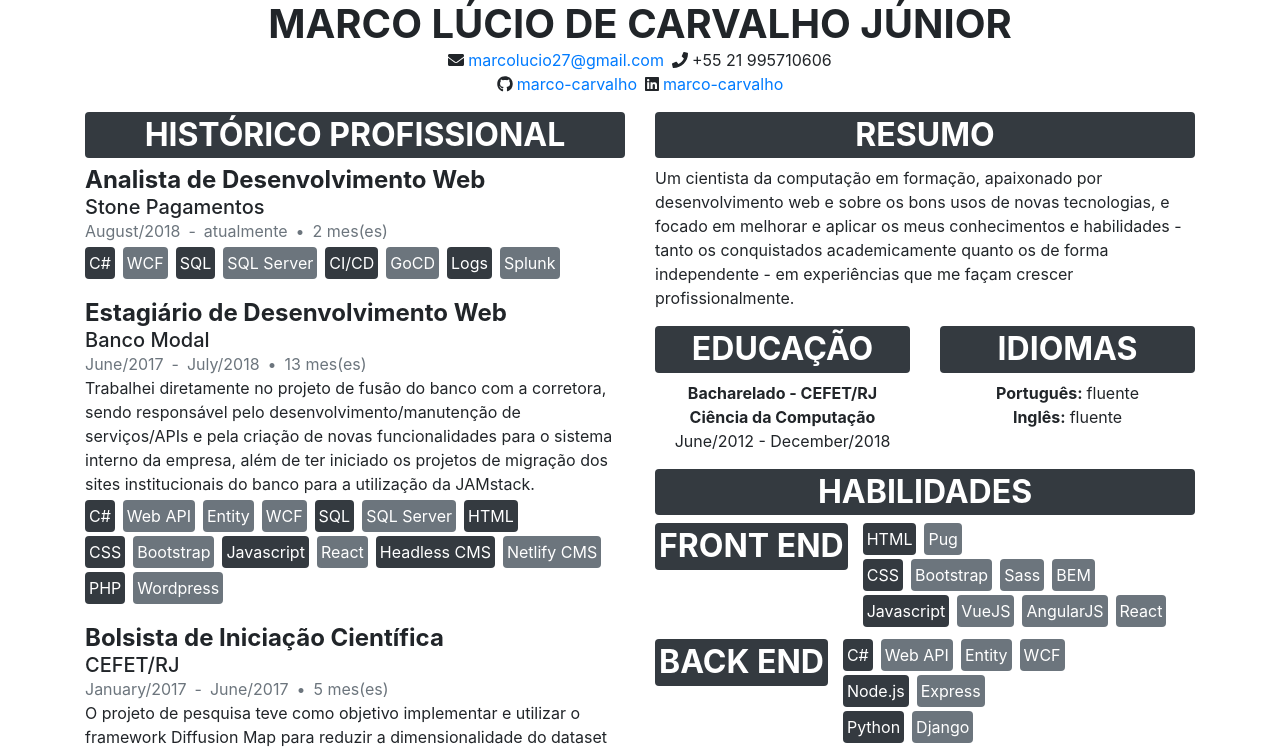
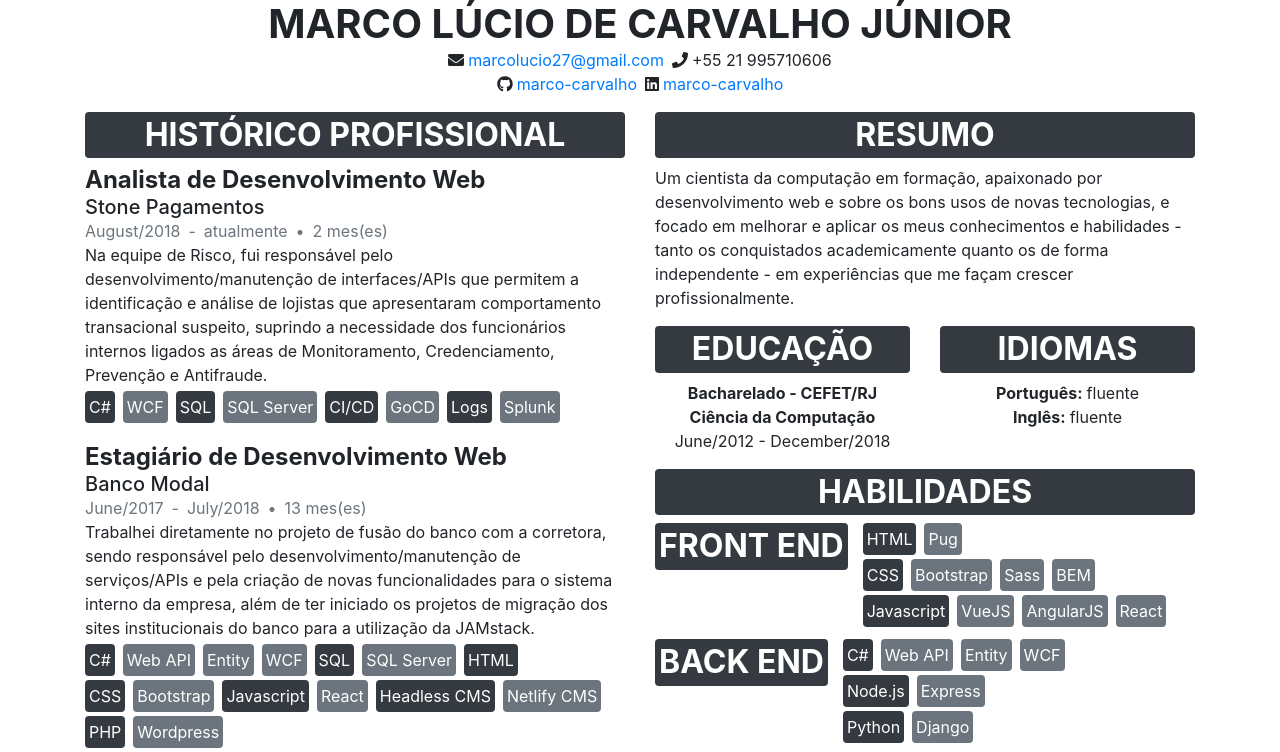
Before and after one commit to marco-carvalho/resume, a Vue app: page / in a window 1280 px wide. Shown: the top 752 px of the page. Built offline with nearby package versions, Linux system fonts and the light colour scheme.

Commit message:
add description

```diff
--- a/src/components/Experiences.vue
+++ b/src/components/Experiences.vue
@@ -28,7 +28,7 @@
             position: 'Analista de Desenvolvimento Web',
             from: this.$moment('20180801'),
             to: null,
-            description: '',
+            description: 'Na equipe de Risco, fui responsável pelo desenvolvimento/manutenção de interfaces/APIs que permitem a identificação e análise de lojistas que apresentaram comportamento transacional suspeito, suprindo a necessidade dos funcionários internos ligados as áreas de Monitoramento, Credenciamento, Prevenção e Antifraude.',
             tecnologies: [
               {name:"C#", subtecnologies: ["WCF"]},
               {name:"SQL", subtecnologies: ["SQL Server"]},
```
